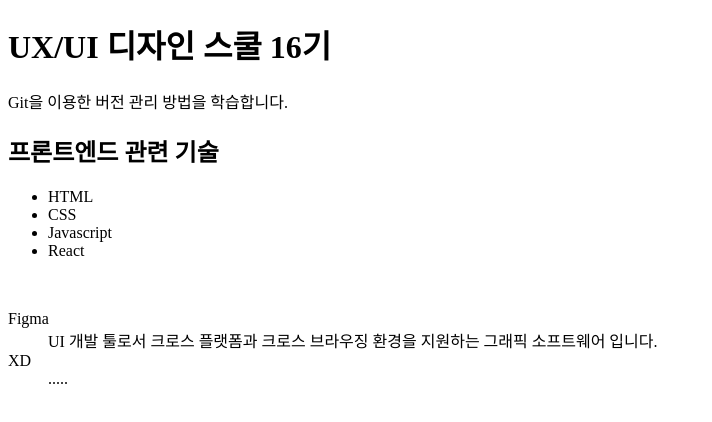
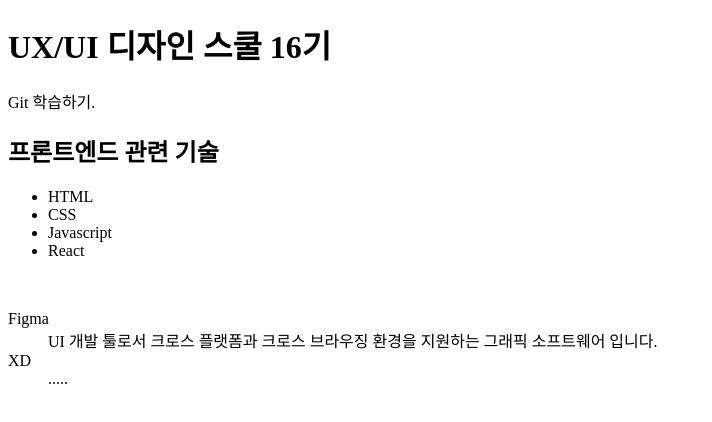
Before and after one commit to yjcho960318/UX-UI, a plain HTML site: page index.html in a window 1280 px wide. Shown: the whole page, without its empty margins (0-712 px from the left). Drawn offline with Linux system fonts and the light colour scheme.

Commit message:
Git관련 문장을 수정하였슴

```diff
--- a/index.html
+++ b/index.html
@@ -8,7 +8,7 @@
 </head>
 <body>
     <h1>UX/UI 디자인 스쿨 16기</h1>
-    <p>Git을 이용한 버전 관리 방법을 학습합니다.</p>
+    <p>Git 학습하기.</p>
    <h2>프론트엔드 관련 기술</h2>
    <ul>
        <li>HTML</li>
```
